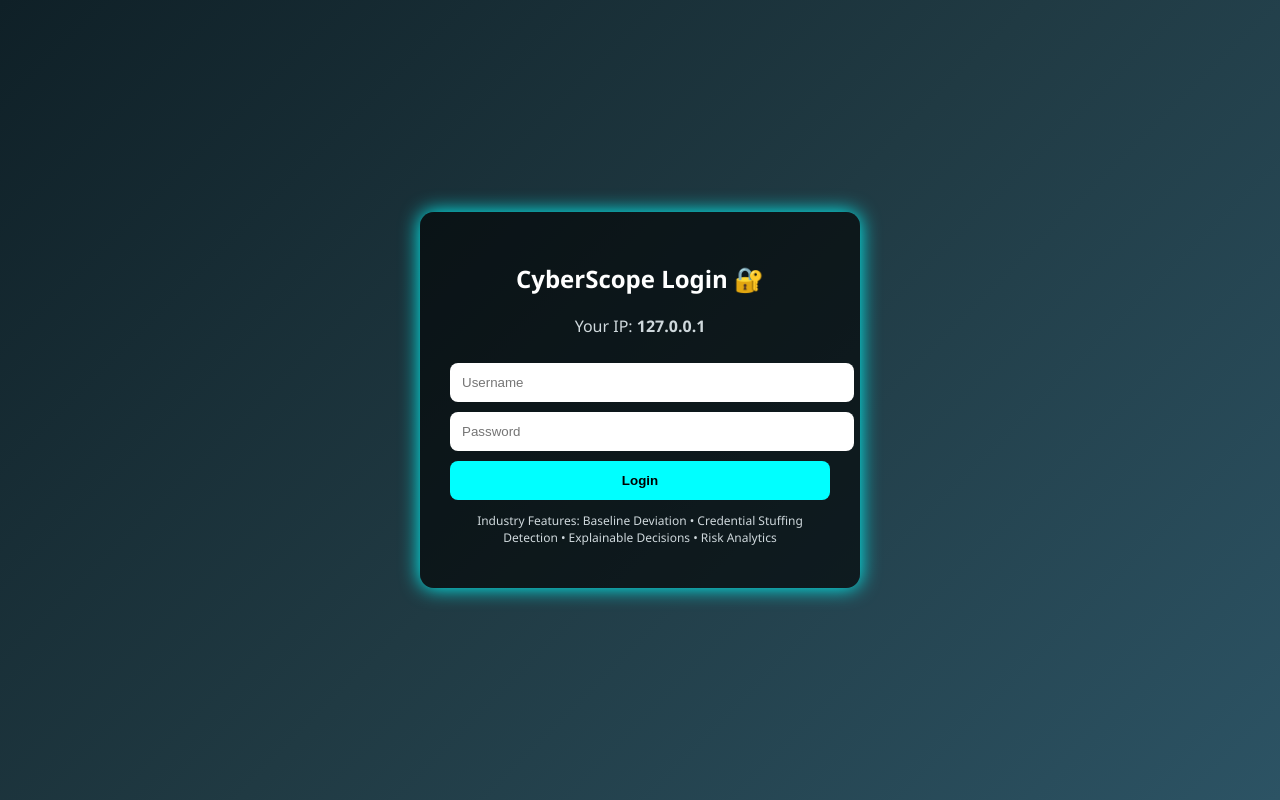
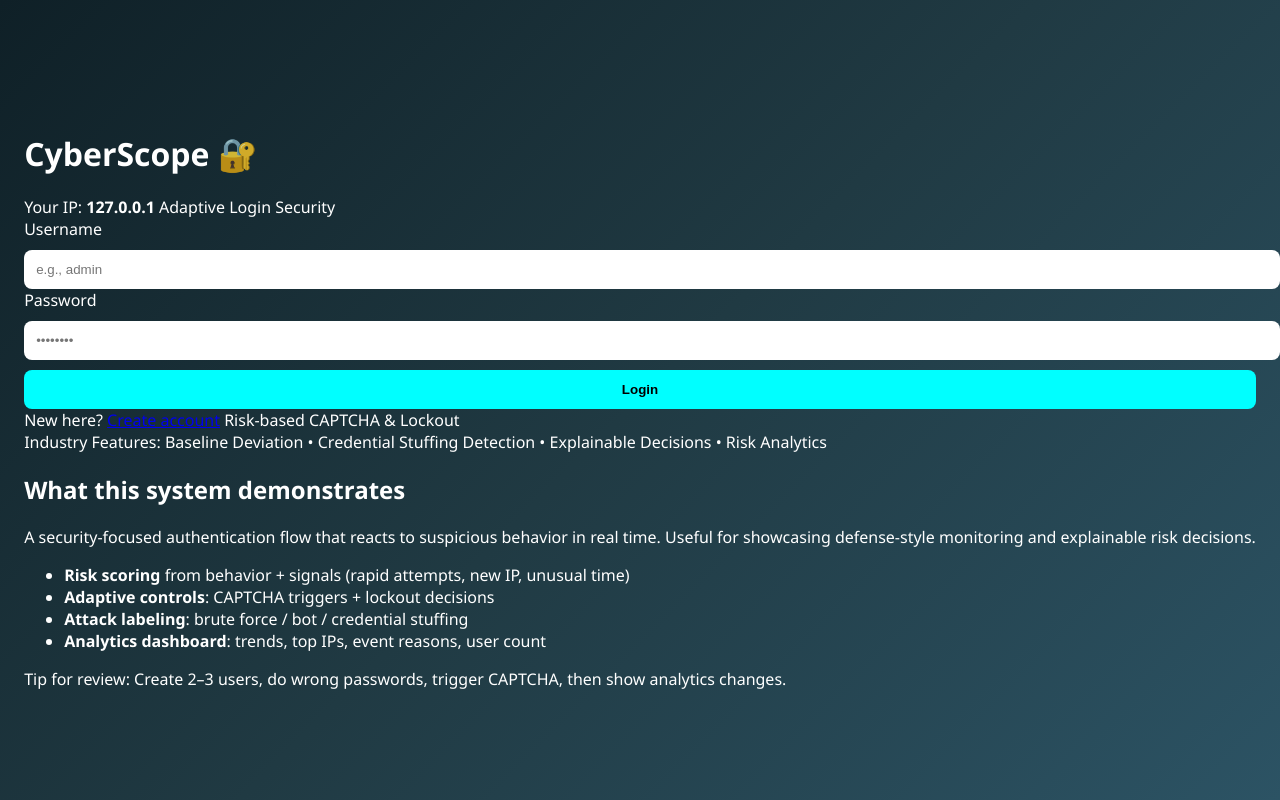
Before and after one commit to DevisriKota/CyberScope-Analytics_for_defense, a Flask app: page / in a window 1280 px wide. Run offline with Flask 3, Linux system fonts and the light colour scheme.

Commit message:
Redesign login page with enhanced user experience
Updated the login page layout and added additional features for user interaction and security.

```diff
--- a/templates/login.html
+++ b/templates/login.html
@@ -1,40 +1,90 @@
 <!DOCTYPE html>
 <html>
 <head>
-    <title>CyberScope Login</title>
+  <title>CyberScope | Login</title>
   <link rel="stylesheet" href="{{ url_for('static', filename='style.css') }}">
 </head>
 <body>
 
-<div class="container">
-    <h2>CyberScope Login 🔐</h2>
-    <p class="muted">Your IP: <b>{{ ip }}</b></p>
+<div class="shell">
 
-    <form method="POST">
-        <input type="text" name="username" placeholder="Username" required>
-        <input type="password" name="password" placeholder="Password" required>
+  <!-- LEFT: Login -->
+  <div class="panel">
+    <div class="brand">
+      <h1>CyberScope <span style="opacity:.8;">🔐</span></h1>
+      <div class="sub">
+        <span class="badge">Your IP: <b>{{ ip }}</b></span>
+        <span class="badge">Adaptive Login Security</span>
+      </div>
+    </div>
+
+    <div class="content">
+      <form class="form" method="POST">
+        <div>
+          <div class="label">Username</div>
+          <input class="input" type="text" name="username" placeholder="e.g., admin" required>
+        </div>
+
+        <div>
+          <div class="label">Password</div>
+          <input class="input" type="password" name="password" placeholder="••••••••" required>
+        </div>
 
         {% if failed %}
-        <p style="color:orange;">Failed Attempts: {{ failed }} / 5</p>
+          <div class="card">
+            <div class="label">Failed Attempts</div>
+            <div><b style="color: var(--warn);">{{ failed }}</b> / 5</div>
+          </div>
         {% endif %}
 
         {% if captcha %}
           <div class="card">
-            <p>Solve CAPTCHA: <b>{{ captcha_question }}</b></p>
-            <input type="number" name="captcha_answer" placeholder="Enter answer" required>
+            <div class="label">Verification (CAPTCHA)</div>
+            <div style="margin-bottom:10px;">Solve: <b>{{ captcha_question }}</b></div>
+            <input class="input" type="number" name="captcha_answer" placeholder="Enter answer" required>
           </div>
         {% endif %}
 
-        <button type="submit">Login</button>
-    </form>
+        <button class="btn" type="submit">Login</button>
+
+        <div class="help">
+          <span>New here? <a class="link" href="/register">Create account</a></span>
+          <span class="badge">Risk-based CAPTCHA & Lockout</span>
+        </div>
 
         {% if error %}
-    <p class="error">{{ error }}</p>
+          <div class="alert">{{ error }}</div>
         {% endif %}
 
-    <p class="muted small">
+        <div class="footerNote">
           Industry Features: Baseline Deviation • Credential Stuffing Detection • Explainable Decisions • Risk Analytics
+        </div>
+      </form>
+    </div>
+  </div>
+
+  <!-- RIGHT: Info -->
+  <div class="panel">
+    <div class="side">
+      <h2>What this system demonstrates</h2>
+      <p>
+        A security-focused authentication flow that reacts to suspicious behavior in real time.
+        Useful for showcasing defense-style monitoring and explainable risk decisions.
       </p>
+
+      <ul class="list">
+        <li><b>Risk scoring</b> from behavior + signals (rapid attempts, new IP, unusual time)</li>
+        <li><b>Adaptive controls</b>: CAPTCHA triggers + lockout decisions</li>
+        <li><b>Attack labeling</b>: brute force / bot / credential stuffing</li>
+        <li><b>Analytics dashboard</b>: trends, top IPs, event reasons, user count</li>
+      </ul>
+
+      <div class="footerNote">
+        Tip for review: Create 2–3 users, do wrong passwords, trigger CAPTCHA, then show analytics changes.
+      </div>
+    </div>
+  </div>
+
 </div>
 
 </body>
```
Lines whose indentation alone changed are shown as unchanged.
